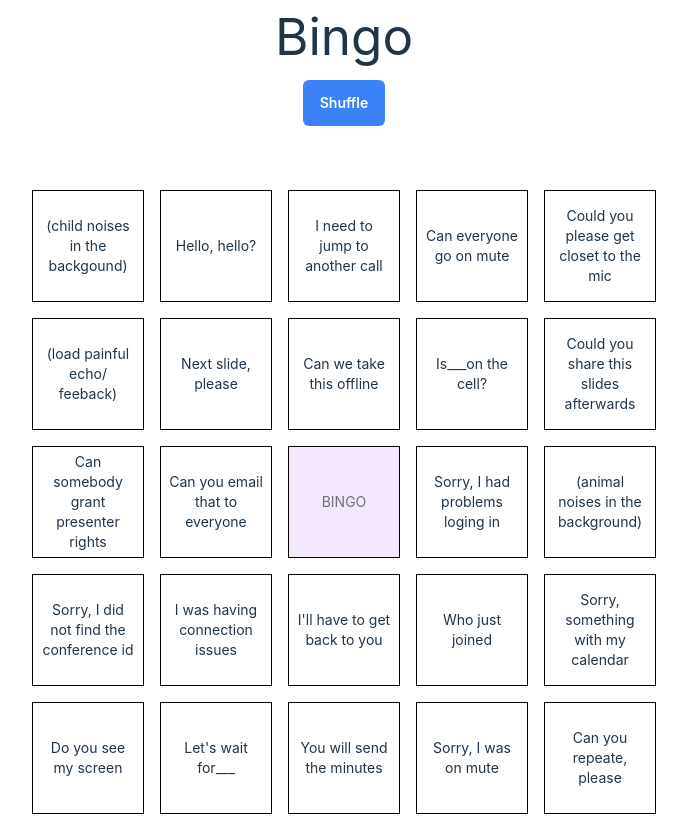
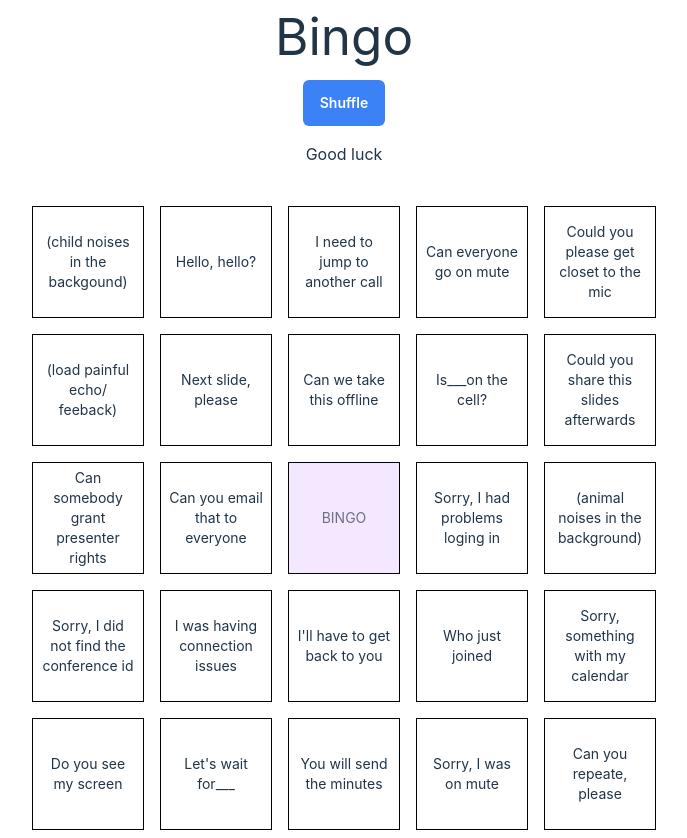
Before and after one commit to lemind/bingo, a React (Vite) app: page / in a window 1280 px wide. Shown: the whole page, without its empty margins (296-983 px from the left). Built offline with nearby package versions, Linux system fonts and the light colour scheme.

Commit message:
Add init test

```diff
--- a/src/App.tsx
+++ b/src/App.tsx
@@ -9,6 +9,7 @@ const BINGO_LABEL = "BINGO"
 
 function App() {
   const [data, setData] = useState(bingoData)
+  const [isBingo, setIsBingo] = useState(false)
 
   const shuffleDataHandle = () => {
     const bingoIndex = Math.floor(data.length / 2)
@@ -34,7 +35,10 @@ function App() {
         Shuffle
       </button>
 
-      <BingoGrid data={data} size={BINGO_SIZE} />
+      <h3 className="mt-4" data-testid="bingoStateLabel">
+        {isBingo ? "Bingoo!!" : "Good luck"}
+      </h3>
+      <BingoGrid data={data} size={BINGO_SIZE} onBinfoChanged={setIsBingo} />
     </div>
   )
 }
--- a/src/components/BingoCell.tsx
+++ b/src/components/BingoCell.tsx
@@ -12,6 +12,7 @@ export const BingoCell: React.FC<Props> = ({onClick, data, selected}) => {
   return (
     <>
       <div
+        data-testid="bingoCell"
         onClick={() => onClick(data)}
         className={twMerge(
           "md:!text-md flex h-20 w-16 cursor-pointer items-center justify-center border border-black p-2 !text-xxs min-[460px]:w-20 sm:h-24 sm:w-24 sm:!text-sm md:h-28 md:w-28",
--- a/src/components/BingoGrid.tsx
+++ b/src/components/BingoGrid.tsx
@@ -15,9 +15,10 @@ import {useConfetti} from "@/hooks/useConfetti"
 type Props = {
   size: number
   data: GridPureData
+  onBinfoChanged: (b: boolean) => void
 }
 
-export const BingoGrid: React.FC<Props> = ({size, data}) => {
+export const BingoGrid: React.FC<Props> = ({size, data, onBinfoChanged}) => {
   const confettiElement = useRef<HTMLCanvasElement>(null)
   const {shoot} = useConfetti({ref: confettiElement})
 
@@ -36,6 +37,7 @@ export const BingoGrid: React.FC<Props> = ({size, data}) => {
     if (ifBingo) {
       shoot()
     }
+    onBinfoChanged(ifBingo)
   }, [selectedState])
 
   const cellClickHandle = (cellData: GridCell) => {
@@ -56,13 +58,14 @@ export const BingoGrid: React.FC<Props> = ({size, data}) => {
     <>
       <div
         className={twMerge(
-          "mt-16 grid gap-2 md:gap-4",
+          "mt-10 grid gap-2 md:gap-4",
           getGridColsClassName(size)
         )}
       >
         {dataMatrix.map((row) => {
           return row.map((cell) => (
             <BingoCell
+              key={getComplexKey(cell.x, cell.y)}
               onClick={cellClickHandle}
               data={cell}
               selected={selectedState[`${cell.x}_${cell.y}`]}
```
Also changed, not shown: package.json (+7 -2 lines), vitest.config.ts (added, +14 -0 lines), 2 other files (tests, documents, lock files or other folders).
